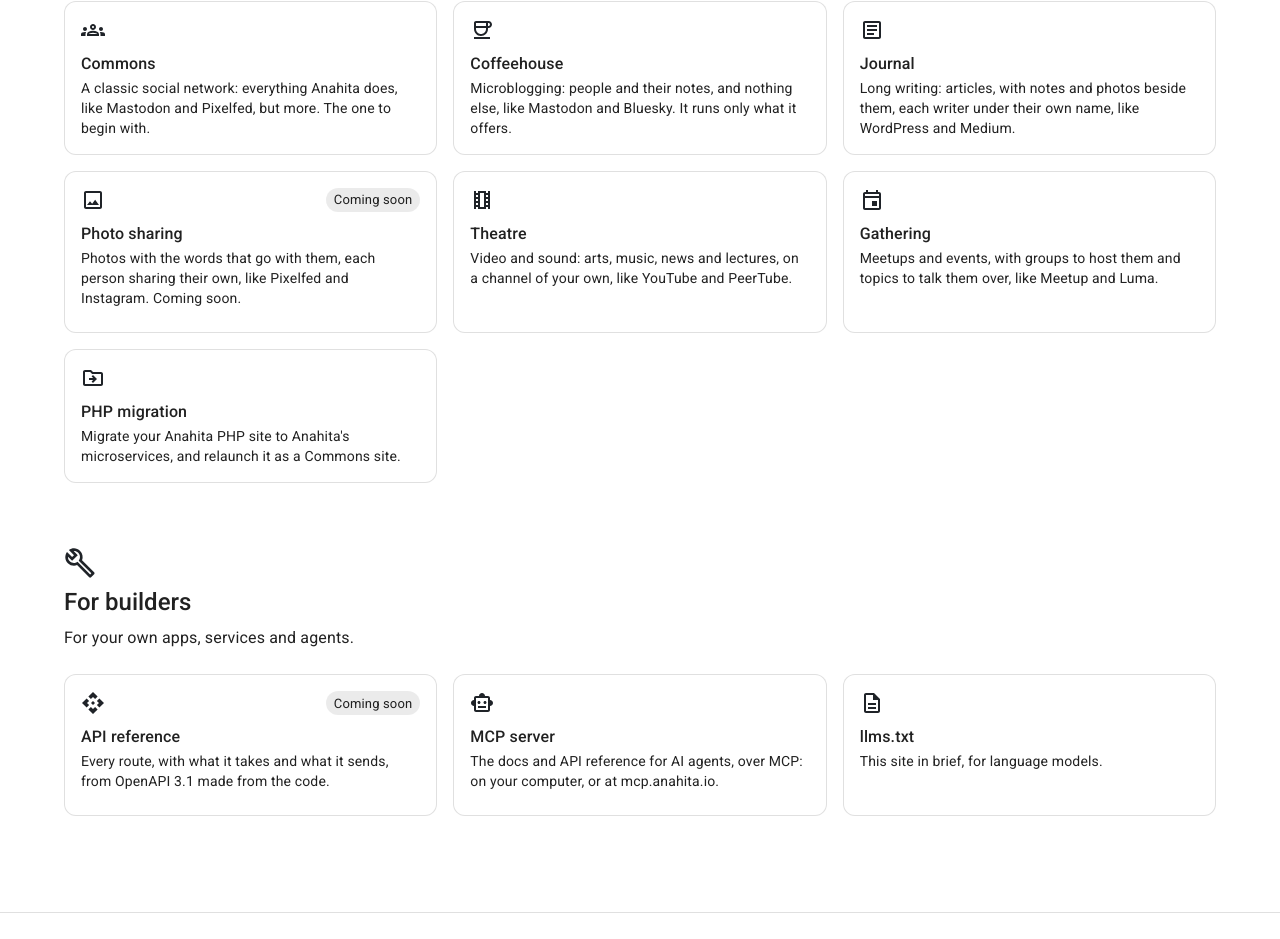
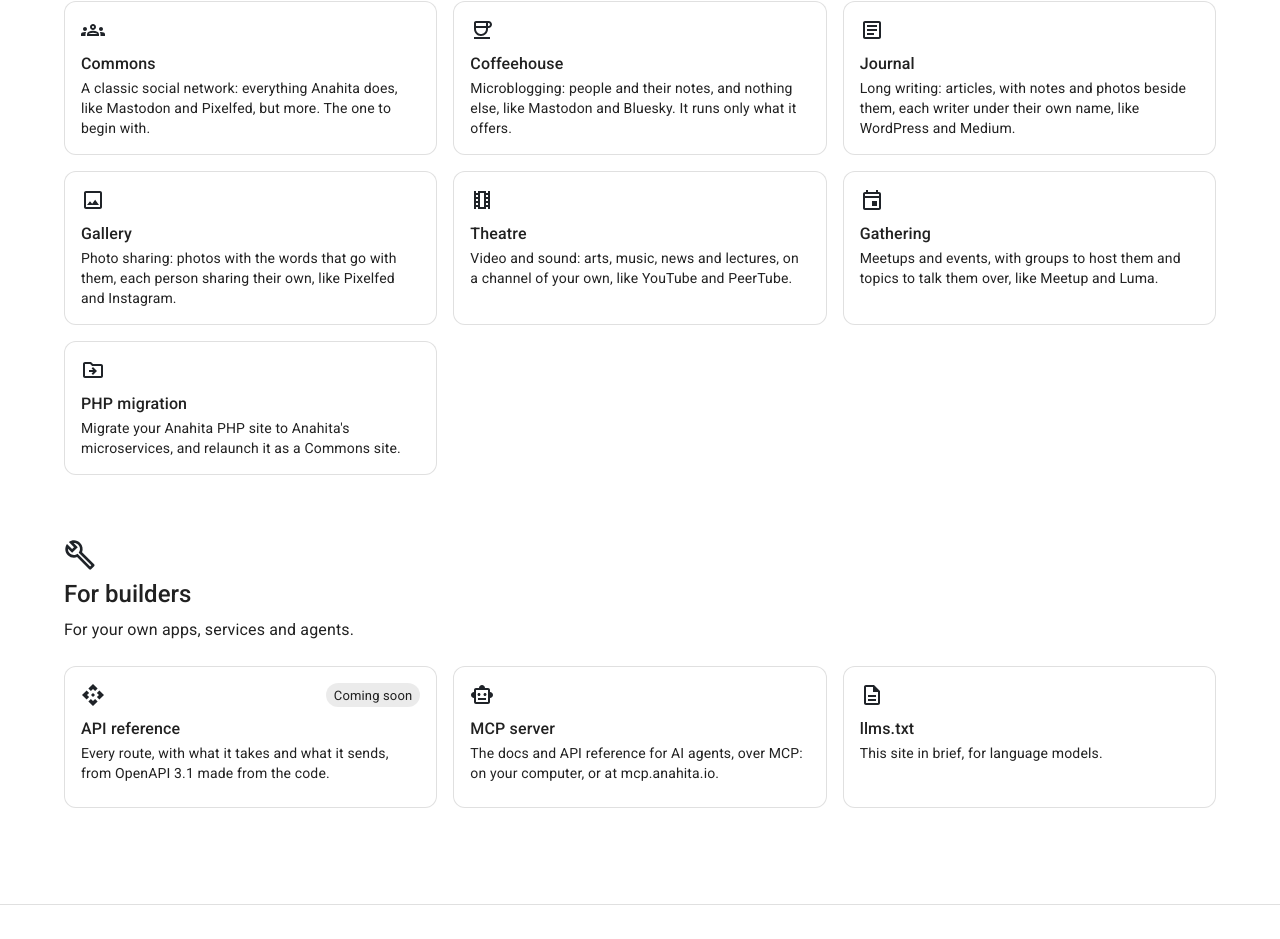
Before and after one commit to anahitasocial/anahita.io, a Next.js app: page /docs in a window 1280 px wide. Shown: the part 1575-2514 px from the top of the page. Built offline with nearby package versions, Linux system fonts and the light colour scheme; what @mui/material-nextjs would draw is missing.

Commit message:
docs - the gallery recipe, photo sharing, is ready to try
- changed: the photo sharing card is Gallery, and opens its folder in anahita-recipes; "Coming soon" removed

```diff
--- a/src/data/docs.js
+++ b/src/data/docs.js
@@ -54,8 +54,9 @@ export const recipes = [
   },
   {
     icon: 'photo',
-    title: 'Photo sharing',
-    text: 'Photos with the words that go with them, each person sharing their own, like Pixelfed and Instagram. Coming soon.',
+    title: 'Gallery',
+    text: 'Photo sharing: photos with the words that go with them, each person sharing their own, like Pixelfed and Instagram.',
+    href: `${recipesRepo}/gallery`,
   },
   {
     icon: 'theatre',
```
